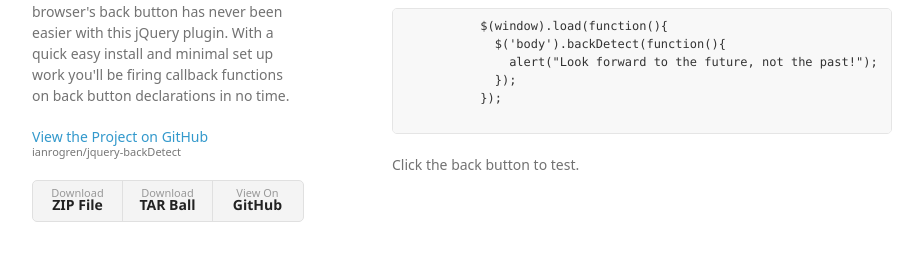
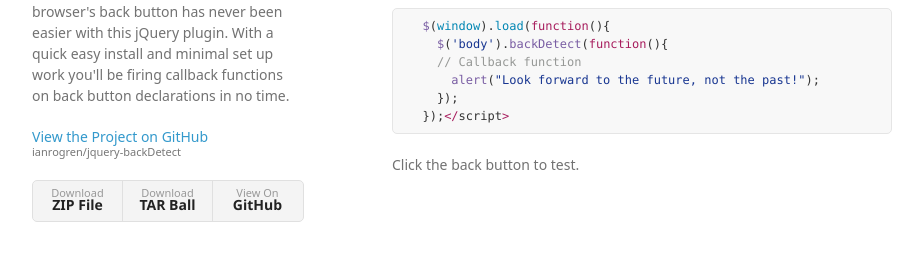
Before and after one commit to 2iamhuyvu/jquery-backDetect, a website: page index.html in a window 1280 px wide. Shown: the part 129-390 px from the top of the page, without its empty margins (178-1101 px from the left). Drawn offline with nearby package versions, Linux system fonts and the light colour scheme; a web font is replaced by a local one.

Commit message:
prettied up the javascript in the index.html

```diff
--- a/index.html
+++ b/index.html
@@ -41,13 +41,12 @@
           <a id="welcome-to-github-pages" class="anchor" href="#welcome-to-github-pages" aria-hidden="true"><span aria-hidden="true" class="octicon octicon-link"></span></a>Using jQuery-backDetect
         </h3>
         <p>Can append to any element or class:</p>
-        <pre>
-          $(window).load(function(){
-            $('body').backDetect(function(){
-              alert("Look forward to the future, not the past!");
-            });
-          });
-        </pre>
+<div class="highlight highlight-source-js"><pre>  <span class="pl-en">$</span>(<span class="pl-c1">window</span>).<span class="pl-c1">load</span>(<span class="pl-k">function</span>(){
+    <span class="pl-en">$</span>(<span class="pl-s"><span class="pl-pds">'</span>body<span class="pl-pds">'</span></span>).<span class="pl-en">backDetect</span>(<span class="pl-k">function</span>(){
+    <span class="pl-c"><span class="pl-c">//</span> Callback function</span>
+      <span class="pl-en">alert</span>(<span class="pl-s"><span class="pl-pds">"</span>Look forward to the future, not the past!<span class="pl-pds">"</span></span>);
+    });
+  });<span class="pl-k">&lt;</span><span class="pl-k">/</span>script<span class="pl-k">&gt;</span></pre></div>
         <p>Click the back button to test.</p>
       </section>
     </div>
```
